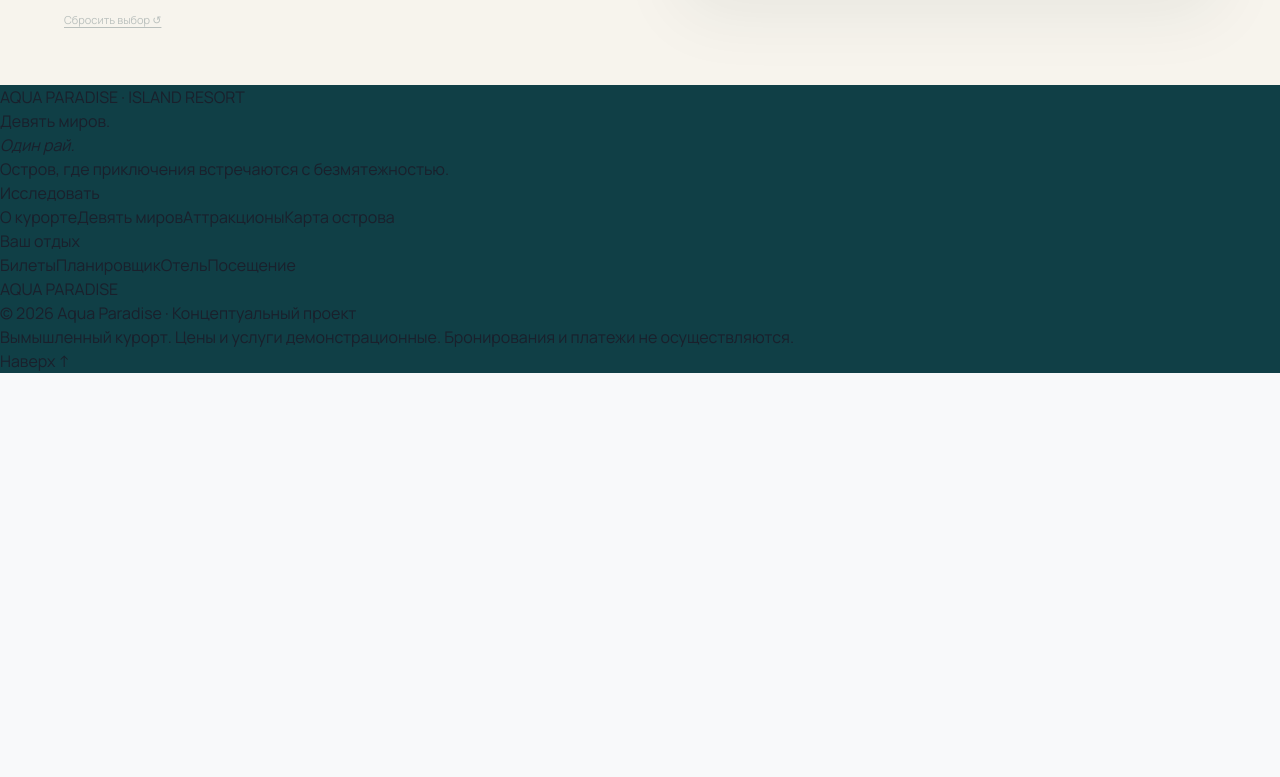
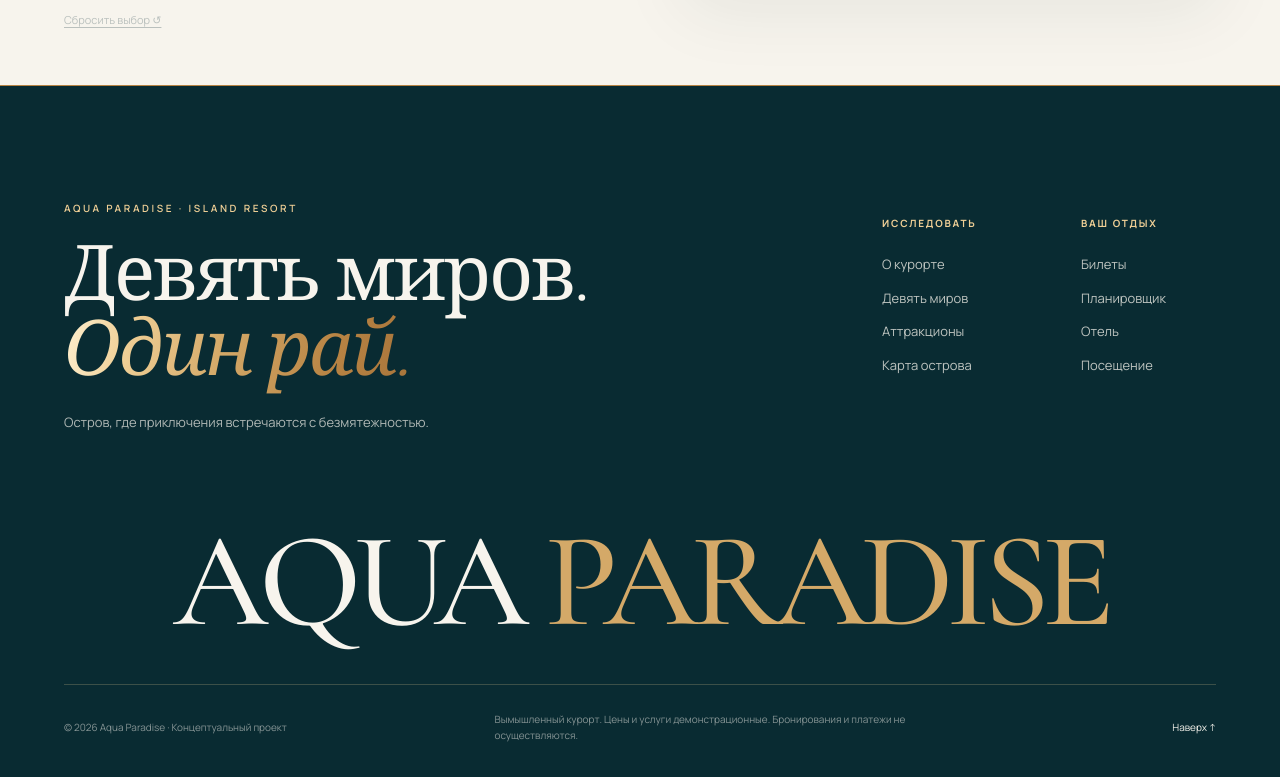
Before and after one commit to raccoonforge/aqua-paradise-resort, a React (Vite) app: page / in a window 1280 px wide. Shown: the part 3937-4714 px from the top of the page. Before the commit the page ends 4310 px from the top, so only its background shows below. Built offline with nearby package versions, Linux system fonts and the light colour scheme.

Commit message:
style: cinematic ocean footer and oversized resort wordmark

```diff
--- a/src/index.css
+++ b/src/index.css
@@ -991,3 +991,26 @@ body {
  .apr-planner__choice { padding: 11px 8px; font-size: 11px; gap: 6px; }
  .apr-planner__preview { padding: 20px 16px; }
 }
+
+/* Footer — cinematic luxury resort closing statement. */
+.apr-footer { position: relative; overflow: hidden; background: #092b32; color: #f7f4ed; padding: 0 clamp(20px,5vw,80px); border-top: 1px solid #b78343; }
+.apr-footer__inner { max-width: 1440px; margin: auto; }
+.apr-footer__top { display: flex; justify-content: space-between; gap: 65px; padding: clamp(65px,9vw,125px) 0 65px; }
+.apr-footer__identity { max-width: 560px; }
+.apr-footer__eyebrow { display: block; color: #efcf96; letter-spacing: .26em; font-size: 10px; font-weight: 600; }
+.apr-footer__identity h2 { font-family: var(--font-serif); font-size: clamp(55px,6vw,91px); font-weight: 400; line-height: .97; letter-spacing: -.03em; margin: 23px 0; }
+.apr-footer__identity h2 em { font-weight: 400; background: linear-gradient(100deg,#fff1d2 0%,#efcf96 19%,#d4a968 46%,#b78343 78%,#a8753b 100%); background-clip: text; -webkit-background-clip: text; -webkit-text-fill-color: transparent; }
+.apr-footer__identity p { font-size: 13px; color: rgba(247,244,237,.7); line-height: 1.8; }
+.apr-footer__nav { display: grid; grid-template-columns: repeat(2,minmax(135px,1fr)); gap: clamp(35px,5vw,80px); padding-top: 15px; }
+.apr-footer__nav > div { display: flex; flex-direction: column; align-items: flex-start; gap: 14px; }
+.apr-footer__nav h3 { font-size: 10px; letter-spacing: .18em; text-transform: uppercase; color: #efcf96; font-weight: 700; margin-bottom: 10px; }
+.apr-footer__nav button { color: rgba(247,244,237,.76); font-size: 13px; text-align: left; transition: color .2s ease; }
+.apr-footer__nav button:hover,.apr-footer__bottom button:hover { color: #efcf96; }
+.apr-footer__nav button:focus-visible,.apr-footer__bottom button:focus-visible { outline: 2px solid #efcf96; outline-offset: 4px; }
+.apr-footer__wordmark { white-space: nowrap; font-family: var(--font-serif); font-size: clamp(53px,10.5vw,173px); line-height: .85; font-weight: 500; letter-spacing: -.06em; text-align: center; padding: 25px 0 45px; border-bottom: 1px solid rgba(239,207,150,.22); }
+.apr-footer__wordmark span { color: #d4a968; }
+.apr-footer__bottom { display: flex; justify-content: space-between; align-items: center; gap: 25px; padding: 26px 0 34px; color: rgba(247,244,237,.52); font-size: 10px; line-height: 1.6; }
+.apr-footer__bottom p { max-width: 470px; }
+.apr-footer__bottom button { white-space: nowrap; color: #f7f4ed; transition: color .2s; }
+@media(max-width:850px) { .apr-footer__top { gap: 45px; flex-direction: column; } .apr-footer__nav { max-width: 440px; } .apr-footer__bottom { flex-wrap: wrap; } }
+@media(max-width:520px) { .apr-footer__top { padding: 70px 0 35px; } .apr-footer__identity h2 { font-size: clamp(50px,13vw,70px); } .apr-footer__nav { gap: 18px; } .apr-footer__wordmark { font-size: clamp(37px,10vw,57px); padding: 30px 0; } .apr-footer__bottom { flex-direction: column; align-items: flex-start; gap: 10px; } }
```
